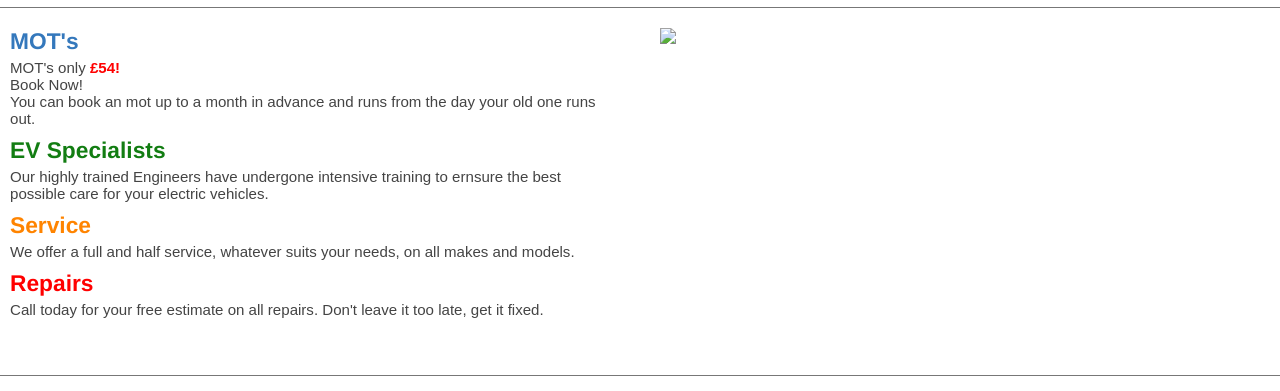
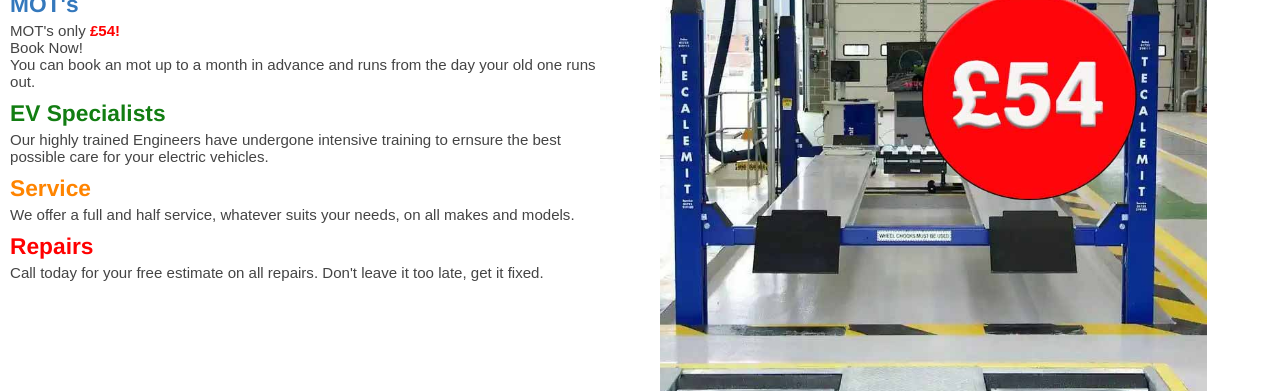
Before and after one commit to Davie-Smith/Stevies.github.io, a plain HTML site: page index.html in a window 1280 px wide. Shown: the part 189-580 px from the top of the page. Drawn offline with Linux system fonts and the light colour scheme.

Commit message:
tweak on the image.

```diff
--- a/index.html
+++ b/index.html
@@ -31,7 +31,7 @@
             <p>Call today for your free estimate on all repairs. Don't leave it too late, get it fixed.</p>
         </div>
         <div class="part-two-img">
-            <img src="images/mot_bay JPG.JPG" class="part-two"/>
+            <img src="images/mot_bay .jpg" class="part-two"/>
         </div>
     </main>
 
```
